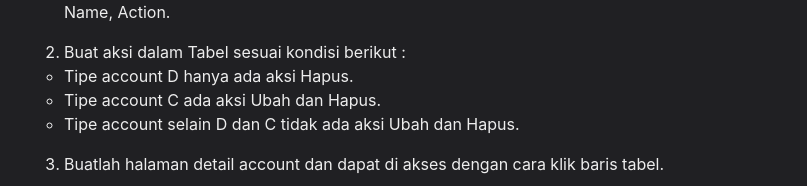
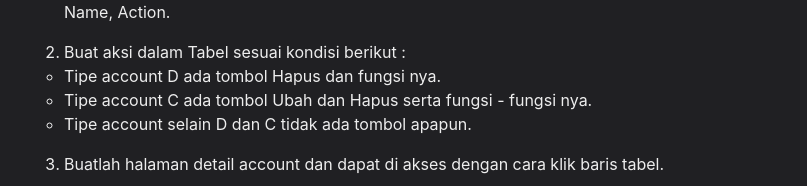
Before and after one commit to theokunto/onlineassessmentinticorpora, a Next.js app: page /assesments/A-01 in a window 1280 px wide. Shown: the part 226-412 px from the top of the page, without its empty margins (240-1047 px from the left). Built offline with nearby package versions, Linux system fonts and the light colour scheme; no server answers; a web font is replaced by a local one.

Commit message:
adding rules

```diff
--- a/components/layouts/assessment.js
+++ b/components/layouts/assessment.js
@@ -1,5 +1,6 @@
 import { motion } from "framer-motion";
 import Head from "next/head";
+import Rules from "../rules";
 
 const variants = {
     hidden: { opacity: 0, x: 0, y: 20},
@@ -26,8 +27,8 @@ const Layout = ({ children, title }) => (
           </Head>
         )}
         {children}
-
-        {/* <GridItemStyle /> */}
+        <hr/>
+        <Rules/>
       </>
     </motion.article>
   )
--- a/pages/assesments/A-01.js
+++ b/pages/assesments/A-01.js
@@ -57,13 +57,13 @@ const A01 = () => {
                 <li style={{ marginBottom: '1rem' }}> Buat aksi dalam Tabel sesuai kondisi berikut :
                     <ul>
                         <li>
-                            Tipe account D hanya ada aksi Hapus.
+                            Tipe account D ada tombol Hapus dan fungsi nya.
                         </li>
                         <li>
-                            Tipe account C ada aksi Ubah dan Hapus.
+                            Tipe account C ada tombol Ubah dan Hapus serta fungsi - fungsi nya.
                         </li>
                         <li>
-                            Tipe account selain D dan C tidak ada aksi Ubah dan Hapus.
+                            Tipe account selain D dan C tidak ada tombol apapun.
                         </li>
                     </ul>
                 </li>
--- a/pages/index.js
+++ b/pages/index.js
@@ -1,4 +1,5 @@
 import { Container } from "@chakra-ui/react";
+import { useState } from "react";
 import Layout from "../components/layouts/assessment";
 import A01 from "./assesments/A-01";
 const Page = () => {
```
Also changed, not shown: components/rules.js (added, +24 -0 lines).
